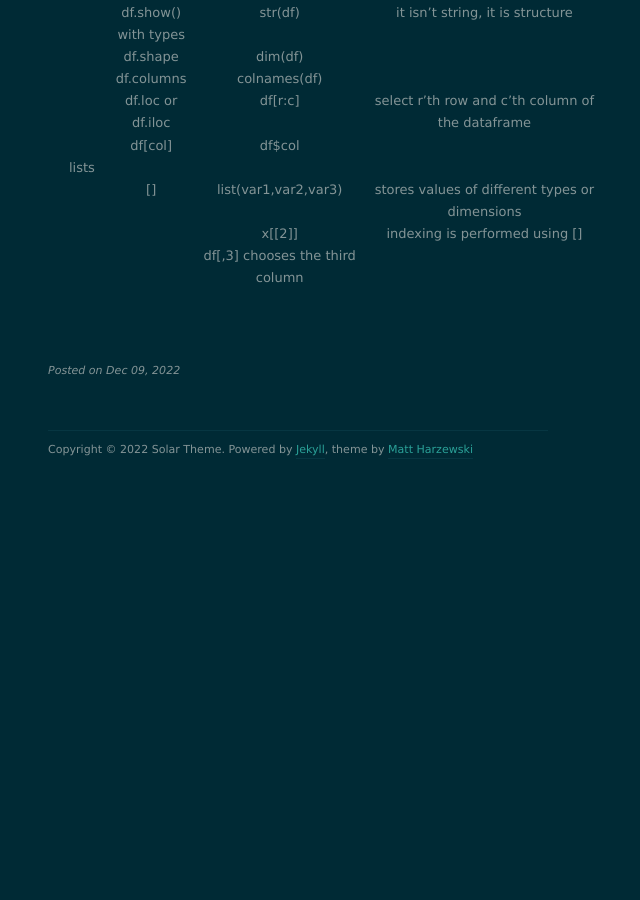
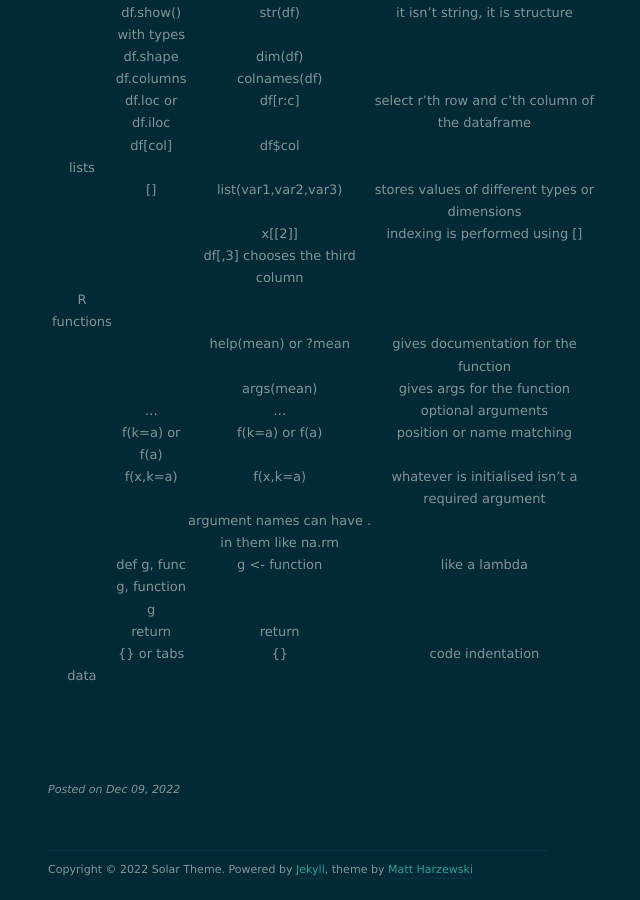
Before and after one commit to shashwat-r/shashwat-r.github.io, a Jekyll site: the page built from _posts/2022-12-10-learn-r.markdown, in a window 1280 px wide and 900 px high, scrolled down 1549 px. Shown: the whole window, without its empty margins (342-982 px from the left). Built offline with Jekyll 4.4.1, drawn with Linux system fonts in a browser that asks for light colours; nearby versions of some CDN libraries; before the commit the page ends 2029 px from its top, so only the background shows below that.

Commit message:
Update 2022-12-10-learn-r.markdown

```diff
--- a/_posts/2022-12-10-learn-r.markdown
+++ b/_posts/2022-12-10-learn-r.markdown
@@ -64,6 +64,18 @@ Basic R Syntax
 ||[]|list(var1,var2,var3)|stores values of different types or dimensions|
 |||x[[2]]|indexing is performed using []|
 |||df[,3] chooses the third column|
+|R functions|
+|||help(mean) or ?mean|gives documentation for the function|
+|||args(mean)|gives args for the function|
+||...|...|optional arguments|
+||f(k=a) or f(a)|f(k=a) or f(a)|position or name matching|
+||f(x,k=a)|f(x,k=a)|whatever is initialised isn't a required argument|
+|||argument names can have . in them like na.rm|
+||def g, func g, function g|g <- function|like a lambda|
+||return|return|
+||{} or tabs|{}|code indentation|
+|data|
 ||||
 ||||
 ||||
+||||
```
